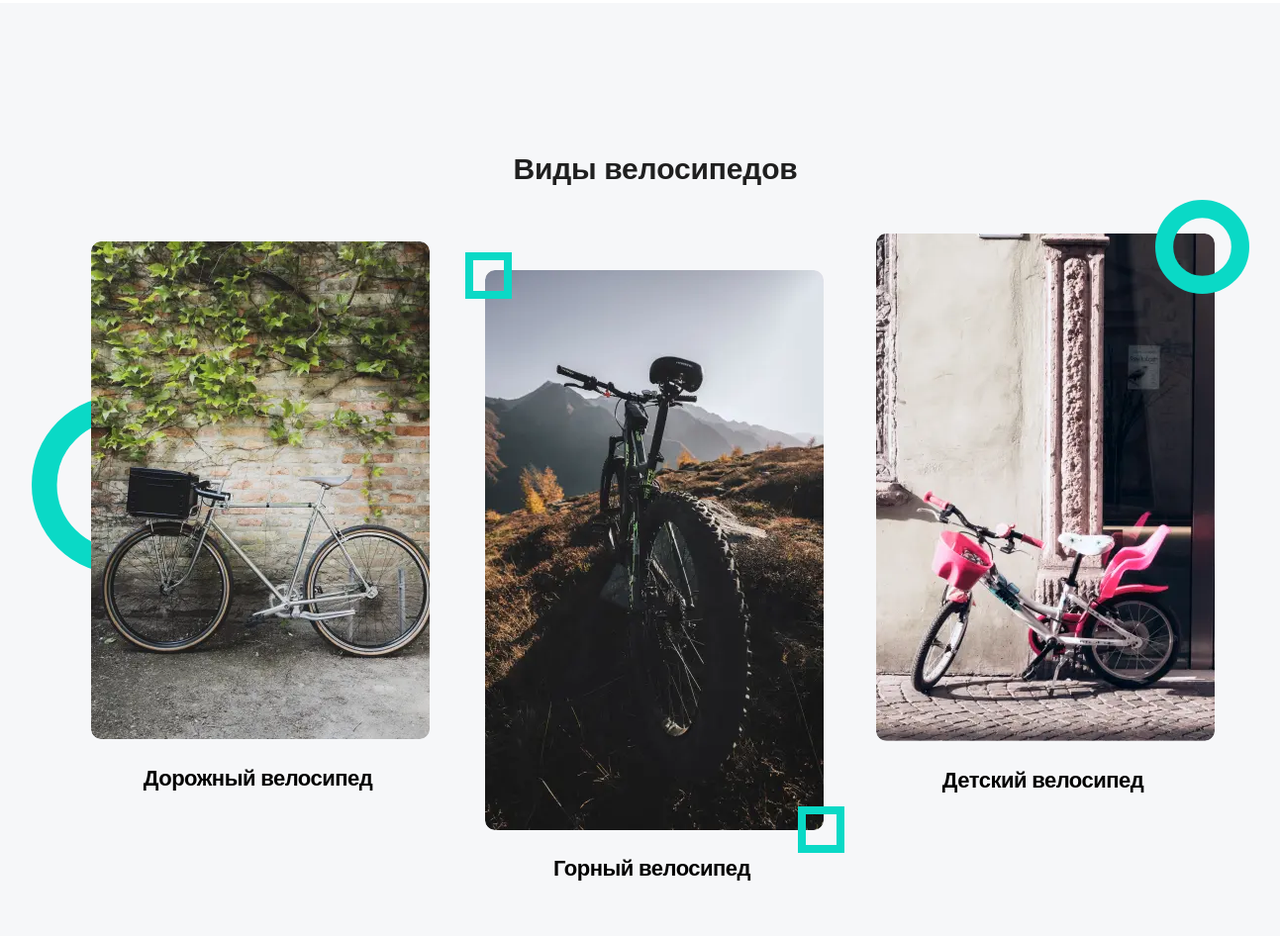
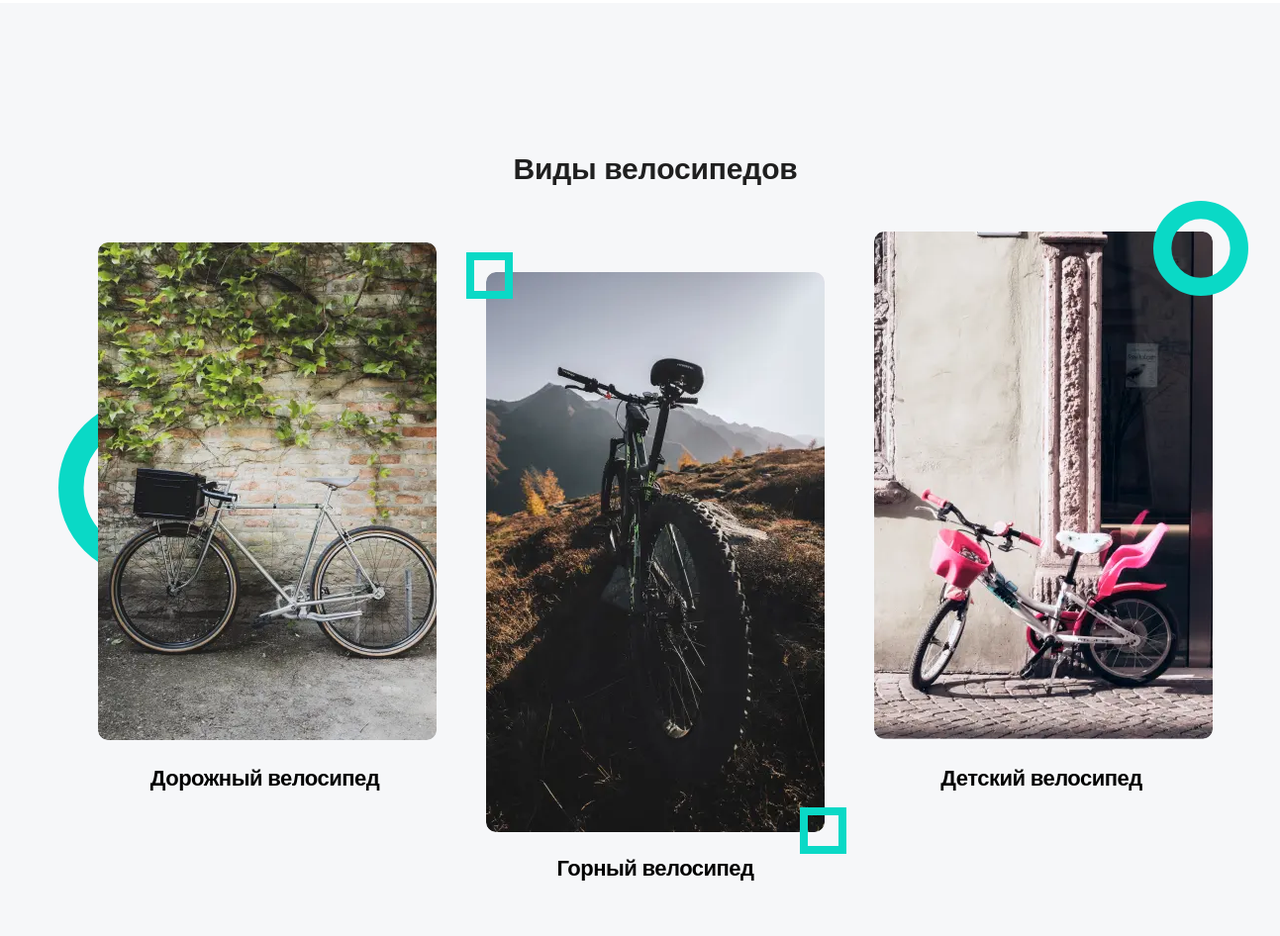
Before and after one commit to gleb5783/bike, a website: page source/index.html in a window 1536 px wide. Shown: the part 1323-2269 px from the top of the page at 99% size, without its empty margins (106-1399 px from the left). Drawn offline with nearby package versions, Linux system fonts and the light colour scheme; files that its build step writes are made by us from their sources.

Commit message:
остался скрипт

```diff
--- a/source/index.html
+++ b/source/index.html
@@ -8,7 +8,7 @@
   <link rel="stylesheet" href="css/style.min.css">
   <link rel="preload" href="fonts/open-sans-v20-latin-regular.woff2" as="font">
 </head>
-<body class="body body--noscroll">
+<body class="body">
 
   <svg style="display: none;">
 
@@ -21,14 +21,6 @@
         <rect width="12" height="7.4" fill="white" transform="translate(9 18) rotate(-90)"/>
         </clipPath>
         </defs>
-    </symbol>
-
-    <symbol id="background-child-bike" viewBox="0 0 68 68">
-      <circle cx="34" cy="34" r="27.5" stroke="#0AD9C6" fill="transparent" stroke-width="13"/>
-    </symbol>
-
-    <symbol id="background-mountains-bike" viewBox="0 0 47 47">
-      <rect x="4" y="4" width="39" height="39" stroke="#0AD9C6" fill="transparent" stroke-width="8"/>
     </symbol>
 
     <symbol id="logo" viewBox="0 0 68 21">
@@ -52,7 +44,7 @@
               <use xlink:href="#logo"></use>
             </svg>
           </a>
-          <button id="tg" class="header__menu-close-button header__menu-open-button" type="button">
+          <button id="open-menu" class="header__menu-close-button header__menu-open-button" type="button">
             <span class="visually-hidden">Открыть меню</span>
           </button>
           <ul class="header__list-drop-menu header__list-drop-menu--nojs">
@@ -126,26 +118,17 @@
     </section>
     <section class="bikes" id="bikes">
       <h2 class="bikes__heading">Виды велосипедов</h2>
-      <div class="bikes__flex-box">
-        <div class="bikes__wrapper">
-          <div class="bikes__road-bike-container">
+      <ul class="bikes__list">
+        <li class="bikes__list-item bikes__list-item-road">
           <picture>
             <source media="(min-width: 1024px)" type="image/webp" srcset="img/road-bike-desk.webp 1x, img/road-bike-desk@2x.webp 2x">
             <source type="image/webp" srcset="img/road-bike-mob.webp 1x, img/road-bike-mob@2x.webp 2x">
             <!-- 1х: 270px; 2x: 540px -->
             <img class="bikes__road-bike-img" src="img/road-bike-mob.png" srcset="img/road-bike-mob.png 1x, img/road-bike-mob@2x.png 2x" alt="Дорожные велосипеды" width="270" height="300">
           </picture>
-          </div>
-          <p class="bikes__text bikes__text-road-bike">Дорожный велосипед</p>
-        </div>
-        <div class="bikes__wrapper">
-          <div class="bikes__mountains-bike-container">
-            <svg class="bikes__background-top" width="47" height="47">
-              <use xlink:href="#background-mountains-bike"></use>
-            </svg>
-            <svg class="bikes__background-bottom" width="47" height="47">
-              <use xlink:href="#background-mountains-bike"></use>
-            </svg>
+          <p class="bikes__text">Дорожный велосипед</p>
+        </li>
+        <li class="bikes__list-item bikes__list-item-mountains">
           <picture>
             <source media="(min-width: 1440px)" type="image/webp" srcset="img/mountains-bike-desk.webp 1x, img/mountains-bike-desk@2x.webp 2x">
             <source media="(min-width: 1024px)" type="image/webp" srcset="img/mountains-bike-desk.webp 1x, img/mountains-bike-desk@2x.webp 2x">
@@ -153,24 +136,18 @@
             <!-- 1х: 270px; 2x: 540px -->
             <img class="bikes__mountains-bike-img" src="img/mountains-bike-mob.png" srcset="img/mountains-bike-mob.png 1x, img/mountains-bike-mob@2x.png 2x" alt="Горные велосипеды" width="270" height="300">
           </picture>
-          </div>
-          <p class="bikes__text bikes__text-mountains-bike">Горный велосипед</p>
-        </div>
-        <div class="bikes__wrapper">
-          <div class="bikes__child-bike-container">
-            <svg class="bikes__child-bike-background" width="68" height="68">
-              <use xlink:href="#background-child-bike"></use>
-            </svg>
+          <p class="bikes__text">Горный велосипед</p>
+        </li>
+        <li class="bikes__list-item bikes__list-item-child">
           <picture>
             <source media="(min-width: 1024px)" type="image/webp" srcset="img/child-bike-desk.webp 1x, img/child-bike-desk@2x.webp 2x">
             <source type="image/webp" srcset="img/child-bike-mob.webp 1x, img/child-bike-mob@2x.webp 2x">
             <!-- 1х: 270px; 2x: 540px -->
             <img class="bikes__child-bike-img" src="img/child-bike-mob.png" srcset="img/child-bike-mob.png 1x, img/child-bike-mob@2x.png 2x" alt="Детские велосипеды" width="270" height="300">
           </picture>
-          </div>
-          <p class="bikes__text bikes__text-child-bike">Детский велосипед</p>
-        </div>
-      </div>
+          <p class="bikes__text">Детский велосипед</p>
+        </li>
+      </ul>
     </section>
     <section class="bikes-video" id="bikes-video">
       <h2 class="bikes-video__heading">Видео про велосипеды</h2>
@@ -190,8 +167,8 @@
     </section>
   </main>
   <footer class="footer">
-    <a class="footer__mail" href="mailto:puteshestviemechta@gmail.ru">puteshestviemechta@gmail.ru</a>
-    <a class="footer__phone" href="tel:+749978468446">+7 (499) -784-684-46</a>
+    <a class="footer__link footer__menu--email" href="mailto:puteshestviemechta@gmail.ru">puteshestviemechta@gmail.ru</a>
+    <a class="footer__link footer__menu--phone" href="tel:+749978468446">+7 (499) -784-684-46</a>
   </footer>
   <script src="js/script.js" type="module"></script>
 </body>
--- a/source/js/link-scroll.js
+++ b/source/js/link-scroll.js
@@ -5,13 +5,13 @@ var anchors = document.querySelectorAll('a[href*="#"]');
 
 for (let anchor of anchors) {
   anchor.addEventListener('click', function (e) {
+    e.preventDefault();
     if (window.screen.width <= 1024) {
       openMenu();
     }
     else {
       document.body.classList.remove('body--noscroll');
     }
-    e.preventDefault();
 
     var blockID = anchor.getAttribute('href').substr(1);
 
--- a/source/js/show-menu.js
+++ b/source/js/show-menu.js
@@ -2,14 +2,13 @@
 
 var ESC_BUTTON = 'Esc';
 var ESCAPE_BUTTON = 'Escape';
-var openMenuBtn = document.querySelector('#tg');
+var openMenuBtn = document.querySelector('#open-menu');
 var menu = document.querySelector('.header__list-drop-menu');
 var mainBanner = document.querySelector('.main-banner');
 
-document.body.classList.remove('body--noscroll');
-menu.classList.remove('header__list-drop-menu--nojs');
-openMenuBtn.classList.remove('header__menu-close-button');
-mainBanner.classList.remove('main-banner--nojs');
+menu.classList.toggle('header__list-drop-menu--nojs');
+openMenuBtn.classList.toggle('header__menu-close-button');
+mainBanner.classList.toggle('main-banner--nojs');
 
 function isEscEvent(evt) {
   return evt.key === ESCAPE_BUTTON || evt.key === ESC_BUTTON;
@@ -18,15 +17,16 @@ function isEscEvent(evt) {
 function closeEscMenu(evt) {
   if (isEscEvent(evt) && mainBanner.classList.value === 'main-banner main-banner--nojs') {
     openMenu();
+    document.removeEventListener('keydown', closeEscMenu);
   }
 }
 
 function openMenu() {
-  document.addEventListener('keydown', closeEscMenu);
-  document.body.classList.toggle('body--noscroll');
   openMenuBtn.classList.toggle('header__menu-close-button');
   mainBanner.classList.toggle('main-banner--nojs');
   menu.classList.toggle('header__list-drop-menu--nojs');
+  document.addEventListener('keydown', closeEscMenu);
+  document.body.classList.toggle('body--noscroll');
 }
 
 openMenuBtn.addEventListener('click', openMenu);
--- a/source/sass/blocks/bikes.scss
+++ b/source/sass/blocks/bikes.scss
@@ -33,33 +33,145 @@
     font-size: 30px;
     line-height: 30px;
     margin: 111px 0 0;
-    padding: 152px 0 59px;
+    padding: 152px 0 40px;
+  }
+
+  @media (min-width: 1440px) {
+    padding: 152px 0 0 0;
   }
 }
 
-.bikes__flex-box {
+.bikes__list {
+  margin: 0;
+  padding: 0;
+  list-style: none;
   display: flex;
   flex-direction: column;
   flex-wrap: wrap;
-  justify-content: center;
+  align-items: center;
 
   @media (min-width: 768px) {
     flex-direction: row;
+    justify-content: center;
   }
 
-  @media (min-width: 910px) {
-    margin: 0 25px;
-  }
-
-  @media (min-width: 1024px) {
-    margin: 0;
+  @media (min-width: 1440px) {
+    align-items: flex-start;
   }
 }
 
-.bikes__wrapper {
+.bikes__list-item {
   display: flex;
   flex-direction: column;
+  flex-wrap: wrap;
   align-items: center;
+  max-width: 320px;
+  width: 100%;
+  position: relative;
+
+  @media (min-width: 1024px) {
+    max-width: 402px;
+  }
+}
+
+.bikes__list-item-road {
+  background-image: url("../../img/background-road-bike.svg");
+  background-repeat: no-repeat;
+  background-position: 0 204px;
+
+  @media (min-width: 1440px) {
+    background-size: 180px 180px;
+    background-position: 0 218px;
+  }
+}
+
+.bikes__list-item-road img {
+  @media (min-width: 1440px) {
+    margin: 60px 0 0 20px;
+  }
+}
+
+.bikes__list-item-road p {
+  @media (min-width: 1440px) {
+    padding: 15px 0 0 15px;
+  }
+}
+
+.bikes__list-item-mountains {
+  @media (min-width: 1440px) {
+    &::before {
+      content: "";
+      width: 47px;
+      height: 47px;
+      display: block;
+      background-image: url("../../img/background-mountains-bike.svg");
+      background-repeat: no-repeat;
+      position: absolute;
+      top: 70px;
+      left: 10px;
+    }
+
+    &::after {
+      content: "";
+      width: 47px;
+      height: 47px;
+      display: block;
+      background-image: url("../../img/background-mountains-bike.svg");
+      background-repeat: no-repeat;
+      position: absolute;
+      bottom: 80px;
+      right: 8px;
+    }
+  }
+}
+
+.bikes__list-item-mountains img {
+  @media (min-width: 1440px) {
+    margin: 90px 0 0 0;
+  }
+}
+
+.bikes__list-item-child {
+  &::before {
+    content: "";
+    width: 68px;
+    height: 68px;
+    display: block;
+    position: absolute;
+    top: -20px;
+    right: 10px;
+    background-image: url("../../img/background-child-bike.svg");
+    background-repeat: no-repeat;
+
+    @media (min-width: 768px) {
+      right: 0;
+    }
+
+    @media (min-width: 1024px) {
+      top: -20px;
+      right: 10px;
+    }
+
+    @media (min-width: 1440px) {
+      width: 96px;
+      height: 96px;
+      background-size: 96px 96px;
+      top: 18px;
+      right: 4px;
+    }
+  }
+}
+
+.bikes__list-item-child img {
+  @media (min-width: 1440px) {
+    margin: 49px 20px 0 0;
+  }
+}
+
+.bikes__list-item-child p {
+  @media (min-width: 1440px) {
+    padding: 16px 24px 0 0;
+  }
 }
 
 .bikes__text {
@@ -68,67 +180,11 @@
   line-height: 34px;
   text-align: center;
   letter-spacing: -0.5px;
-  padding: 0;
+  padding: 17px 0 40px;
   margin: 0;
-}
-
-.bikes__text-road-bike {
-  margin: -11px 0 41px;
 
   @media (min-width: 768px) {
-    margin: -11px 0 50px;
-  }
-}
-
-.bikes__text-mountains-bike {
-  margin: 15px 0 42px;
-
-  @media (min-width: 768px) {
-    margin: 15px 0 0;
-  }
-
-  @media (min-width: 1024px) and (max-width: 1439px) {
-    margin: 20px 0 30px 0;
-  }
-
-  @media (min-width: 1098px) {
-    padding-right: 57px;
-  }
-}
-
-.bikes__text-child-bike {
-  margin: 16px 0 0;
-
-  @media (min-width: 1024px) and (max-width: 1439px) {
-    margin: 20px 0 30px 0;
-  }
-
-  @media (min-width: 1440px) {
-    padding: 0 70px 0 0;
-  }
-}
-
-.bikes__road-bike-container {
-  position: relative;
-  display: flex;
-  align-items: center;
-  justify-content: center;
-  background-image: url("../../img/background-road-bike.svg");
-  background-repeat: no-repeat;
-  background-position: 0 200px;
-  padding: 0 0 27px 0;
-  width: 320px;
-
-  @media (min-width: 768px) {
-    width: 340px;
-  }
-
-  @media (min-width: 1024px) {
-    width: 402px;
-    background-size: 180px 180px;
-    justify-content: flex-end;
-    margin-right: 56px;
-    background-position-y: 156px;
+    padding: 13px 0 50px;
   }
 }
 
@@ -141,23 +197,6 @@
   @media (min-width: 1024px) {
     width: 342px;
     height: 503px;
-  }
-}
-
-.bikes__mountains-bike-container {
-  position: relative;
-  width: 320px;
-  text-align: center;
-
-  @media (min-width: 1098px) {
-    width: 384px;
-    text-align: left;
-    padding: 0;
-    margin: 0 11px 0 0;
-  }
-
-  @media (min-width: 1440px) {
-    padding: 29px 0 0 0;
   }
 }
 
@@ -178,42 +217,6 @@
   }
 }
 
-.bikes__background-top {
-  display: none;
-
-  @media (min-width: 1024px) {
-    display: block;
-    position: absolute;
-    top: 11px;
-    left: -20px;
-  }
-}
-
-.bikes__background-bottom {
-  display: none;
-
-  @media (min-width: 1024px) {
-    display: block;
-    position: absolute;
-    bottom: -18px;
-    right: 21px;
-  }
-}
-
-.bikes__child-bike-container {
-  position: relative;
-  display: flex;
-  align-items: center;
-  justify-content: center;
-  width: 320px;
-
-  @media (min-width: 1440px) {
-    width: 402px;
-    justify-content: flex-start;
-    margin: -8px 6px 0 0;
-  }
-}
-
 .bikes__child-bike-img {
   object-fit: cover;
   border-radius: 10px;
@@ -225,20 +228,3 @@
     height: 513px;
   }
 }
-
-.bikes__child-bike-background {
-  position: absolute;
-  top: -20px;
-  right: 11px;
-
-  @media (min-width: 768px) {
-    right: 0;
-  }
-
-  @media (min-width: 1440px) {
-    width: 95px;
-    height: 95px;
-    top: -34px;
-    right: 25px;
-  }
-}
```
Also changed, not shown: source/sass/blocks/footer.scss (+6 -17 lines), build/css/style.min.css, build/index.html, build/js/link-scroll.js, build/js/show-menu.js, 1 other file. Lines whose indentation alone changed are shown as unchanged.
